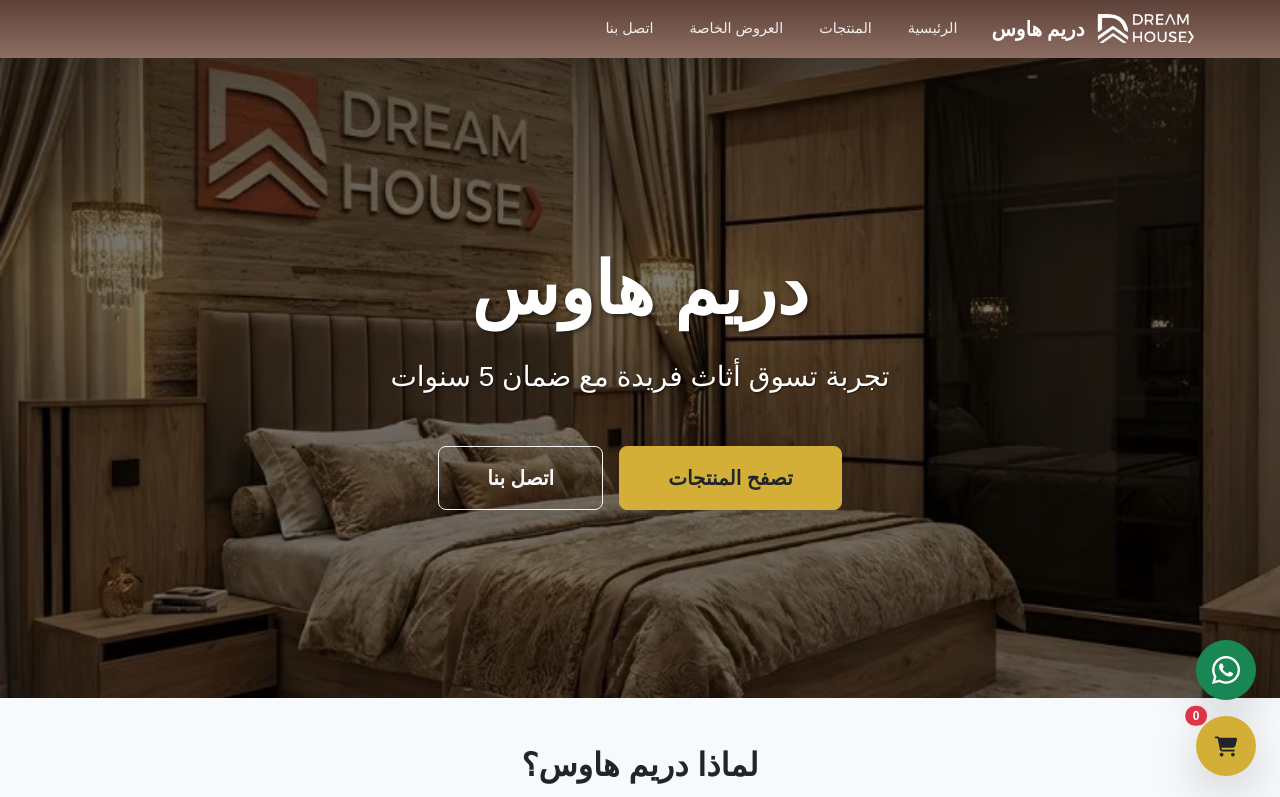
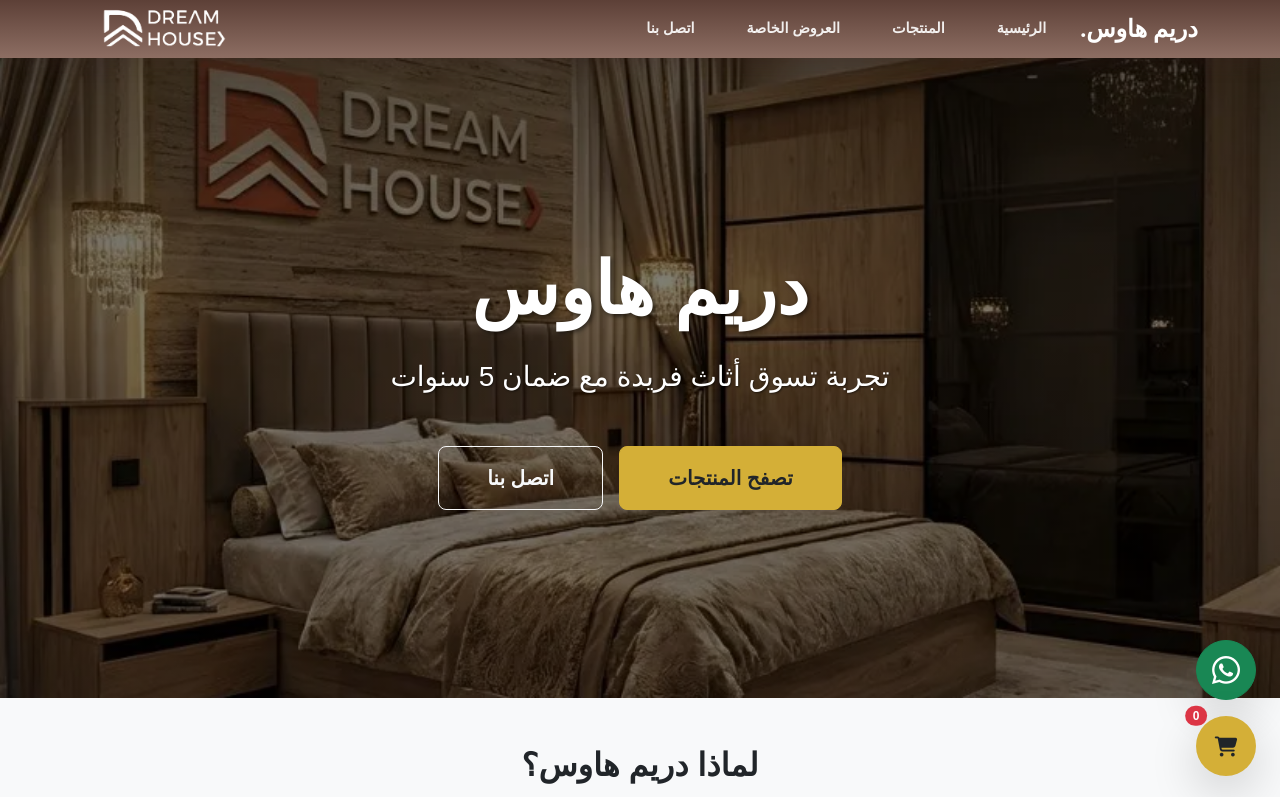
Before and after one commit to dreamhouseweb55-web/dreamhouse-website, an Eleventy site: page index.njk in a window 1280 px wide. Shown: the top 797 px of the page. Built offline with nearby package versions, Linux system fonts and the light colour scheme; Eleventy itself is replaced by a stand-in of ours; files that its build step writes are made by us from their sources.

Commit message:
Redesign navbar: Logo left, Title & Buttons right

```diff
--- a/_includes/base.njk
+++ b/_includes/base.njk
@@ -31,21 +31,30 @@
     <!-- Navbar -->
     <nav class="navbar navbar-expand-lg navbar-dark sticky-top py-1" style="background: linear-gradient(180deg, var(--primary-wood) 0%, var(--primary-wood-light) 100%); box-shadow: var(--shadow-lg);">
         <div class="container">
-            <a class="navbar-brand d-flex align-items-center gap-2" href="/">
-                <img src="{{ settings.logoWhite }}" alt="{{ settings.siteName }}" height="40">
-                <span class="fs-5" style="font-family: 'Playfair Display', serif; font-weight: 700;">دريم هاوس</span>
+            <!-- Title (Right/Start) -->
+            <a class="navbar-brand fs-4 fw-bold" href="/" style="font-family: 'Playfair Display', serif;">
+                {{ settings.siteName }}
             </a>
-            <button class="navbar-toggler" type="button" data-bs-toggle="collapse" data-bs-target="#navbarNav" aria-controls="navbarNav" aria-expanded="false" aria-label="Toggle navigation">
+
+            <!-- Toggler -->
+            <button class="navbar-toggler border-0" type="button" data-bs-toggle="collapse" data-bs-target="#navbarNav" aria-controls="navbarNav" aria-expanded="false" aria-label="Toggle navigation">
                 <span class="navbar-toggler-icon"></span>
             </button>
-            <div class="collapse navbar-collapse" id="navbarNav">
-                <ul class="navbar-nav me-auto mb-2 mb-lg-0">
-                    <li class="nav-item"><a class="nav-link" href="/">الرئيسية</a></li>
-                    <li class="nav-item"><a class="nav-link" href="/products/">المنتجات</a></li>
-                    <li class="nav-item"><a class="nav-link" href="/offers/">العروض الخاصة</a></li>
-                    <li class="nav-item"><a class="nav-link" href="/contact/">اتصل بنا</a></li>
+
+            <!-- Nav Links (Right/Start next to title) -->
+            <div class="collapse navbar-collapse flex-grow-0 me-3" id="navbarNav">
+                <ul class="navbar-nav gap-3">
+                    <li class="nav-item"><a class="nav-link fw-bold" href="/">الرئيسية</a></li>
+                    <li class="nav-item"><a class="nav-link fw-bold" href="/products/">المنتجات</a></li>
+                    <li class="nav-item"><a class="nav-link fw-bold" href="/offers/">العروض الخاصة</a></li>
+                    <li class="nav-item"><a class="nav-link fw-bold" href="/contact/">اتصل بنا</a></li>
                 </ul>
             </div>
+
+            <!-- Logo (Left/End) -->
+            <a class="navbar-brand ms-auto p-0" href="/">
+                <img src="{{ settings.logoWhite }}" alt="{{ settings.siteName }}" height="50">
+            </a>
         </div>
     </nav>
 
```
